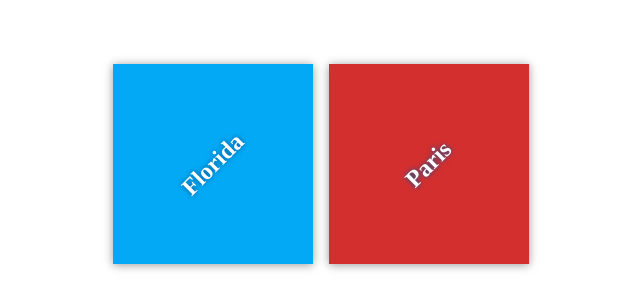
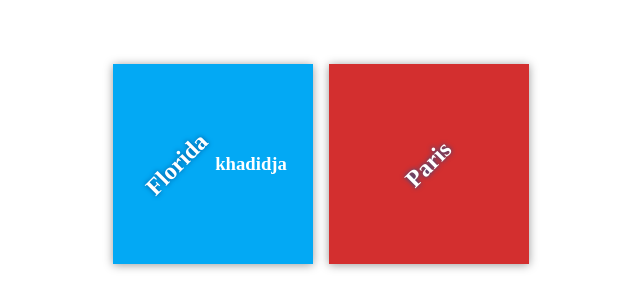
Before and after one commit to khadidja1987/my-travel-plans, a plain HTML site: page index.html in a window 1280 px wide. Shown: the part 236-544 px from the top of the page, without its empty margins (319-959 px from the left). Drawn offline with Linux system fonts and the light colour scheme; files whose address does not match are found by name.

Commit message:
add new head

```diff
--- a/index.html
+++ b/index.html
@@ -11,6 +11,7 @@
         <div class="destination-container">
         <div class="destination" id="florida">
             <h2>Florida</h2>
+            <h3>khadidja</h3>
         </div>
         <div class="destination" id="paris">
             <h2>Paris</h2>
```
